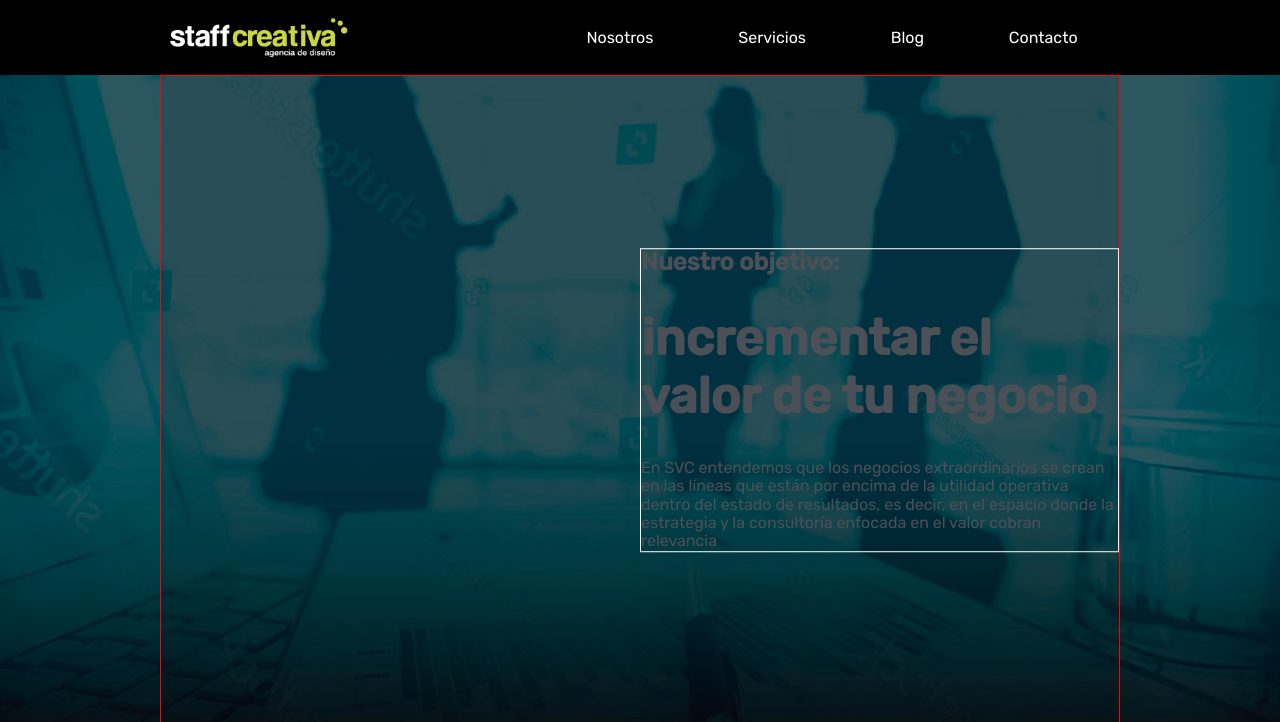
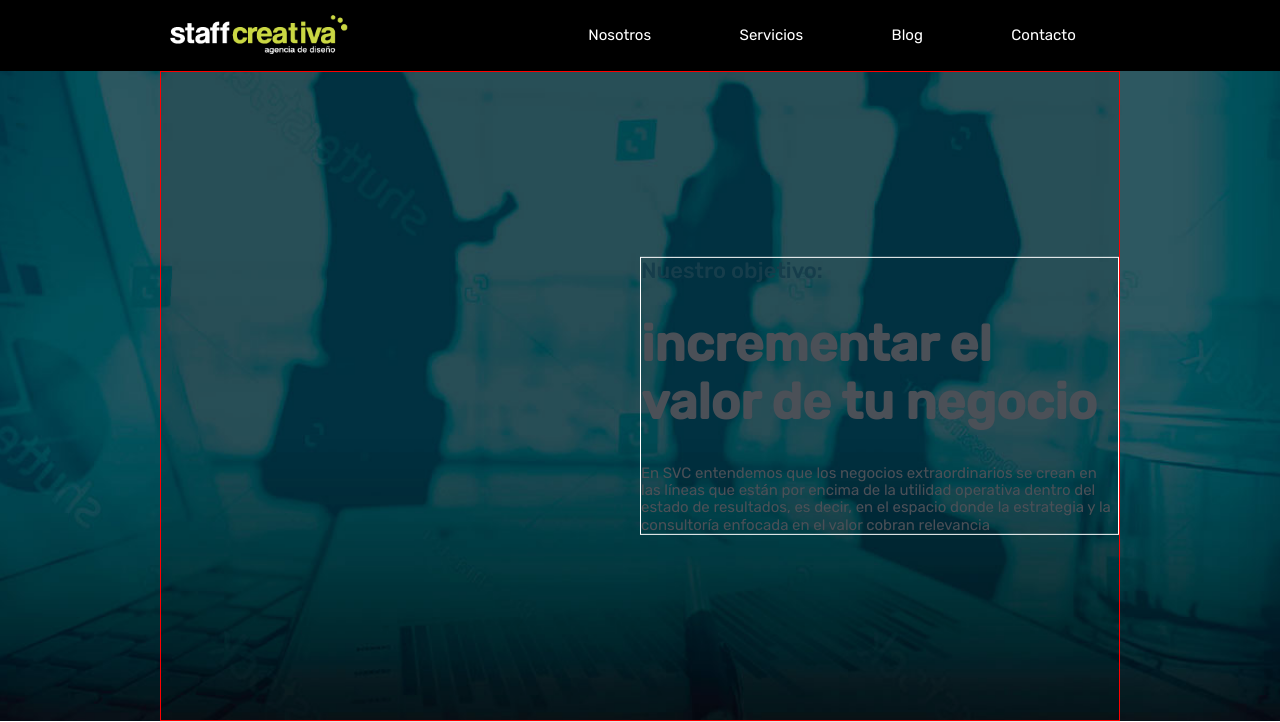
Before and after one commit to rogerul/staff-digital, a website: page app/index.html in a window 1280 px wide. Shown: the top 722 px of the page. Drawn offline with Linux system fonts and the light colour scheme.

Commit message:
Maquetando contenido

```diff
--- a/scss/_fonts.scss
+++ b/scss/_fonts.scss
@@ -1,6 +1,7 @@
 body {
   font-family: 'Rubik', sans-serif;
   color: $color-text;
+  font-size: $size-text;
 }
 
 @font-face {
@@ -28,3 +29,7 @@ p {
 h1 {
   font-size: $size-title;
 }
+
+h2 {
+  @include subtitles;
+}
--- a/scss/_mixins.scss
+++ b/scss/_mixins.scss
@@ -20,3 +20,9 @@
   opacity:1;
   transform: translateY(-6px)
 }
+
+@mixin subtitles {
+  font-size: $size-subtitle;
+  color: $color-base;
+  font-weight: 500;
+}
```
Also changed, not shown: app/css/styles.css.
